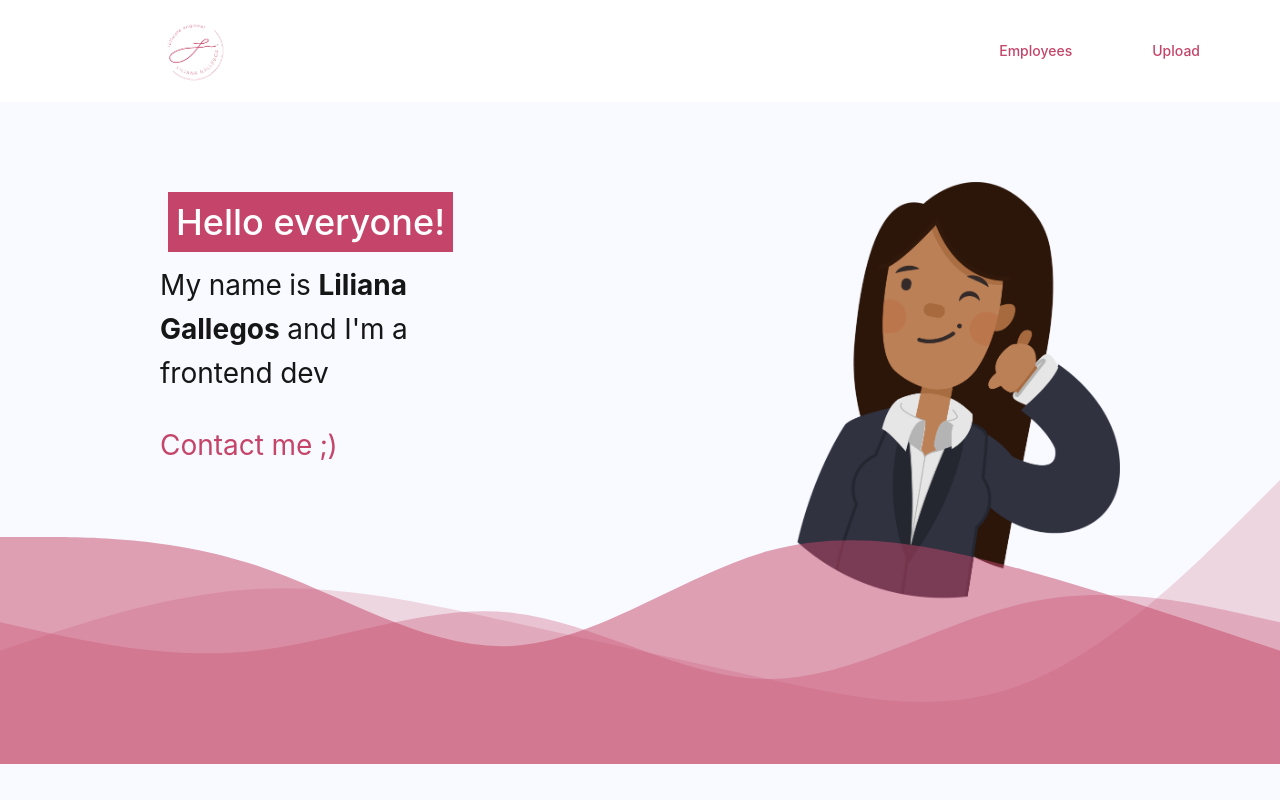
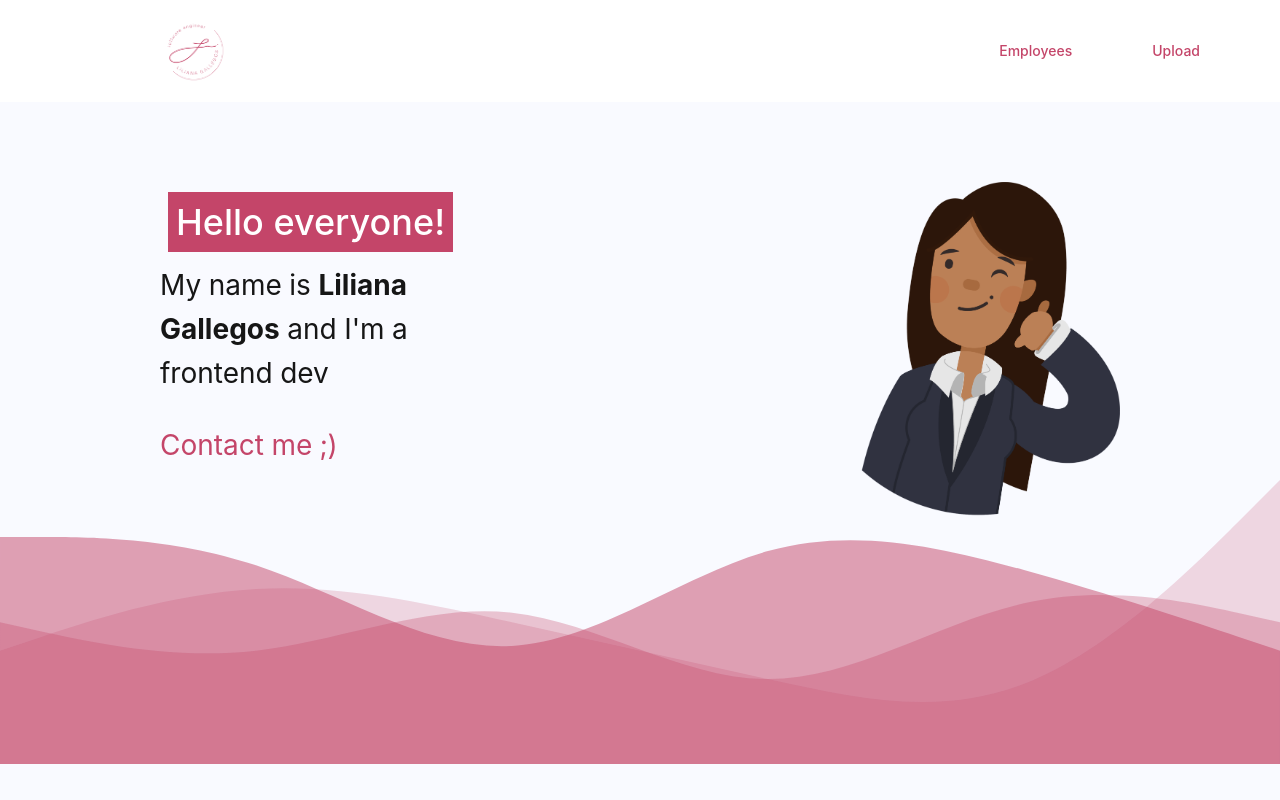
Before and after one commit to lilianaruva/factumex, a React (Create React App) app: page / in a window 1280 px wide. Built offline with nearby package versions, Linux system fonts and the light colour scheme.

Commit message:
fix overflow

```diff
--- a/src/mystyle.scss
+++ b/src/mystyle.scss
@@ -69,6 +69,10 @@
     .rigth {
         display: flex;
         justify-content: flex-end;
+
+        img {
+            width: 40%;
+        }
     }
 }
 
```
